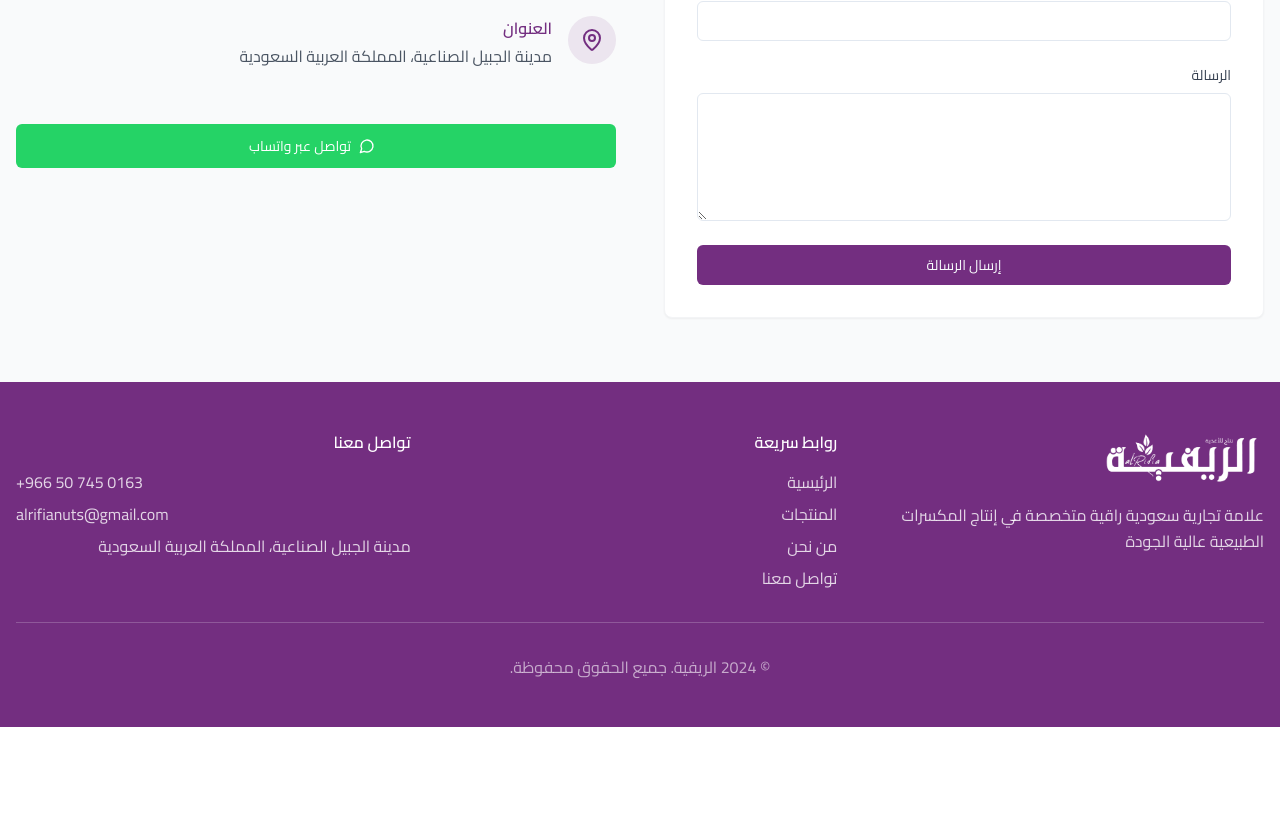
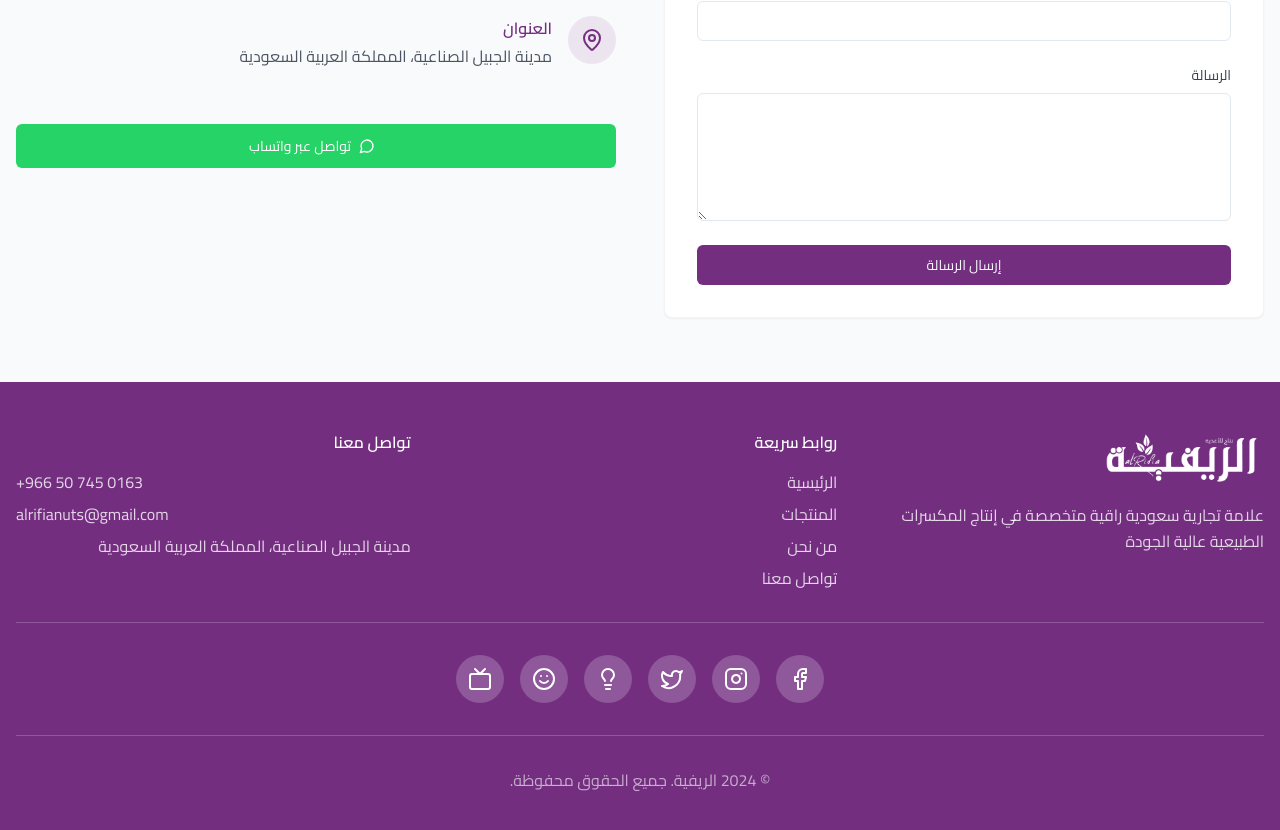
Before and after one commit to ahmedmayestro77/ALRIFIA, a Next.js app: page / in a window 1280 px wide. Shown: the part 3697-4527 px from the top of the page. Before the commit the page ends 4424 px from the top, so only its background shows below. Built offline with nearby package versions, Linux system fonts and the light colour scheme.

Commit message:
feat: add social media icons to footer
Add Facebook, Instagram, Twitter, Threads, Snapchat, and TikTok icons linking to LinkTree.

```diff
--- a/app/page.tsx
+++ b/app/page.tsx
@@ -20,6 +20,12 @@ import {
   CheckCircle,
   Menu,
   X,
+  Facebook,
+  Instagram,
+  Twitter,
+  Lightbulb,
+  Tv,
+  Smile,
 } from "lucide-react"
 
 export default function RifiaWebsite() {
@@ -675,7 +681,61 @@ export default function RifiaWebsite() {
             </div>
           </div>
 
-          <div className="border-t border-white/20 mt-8 pt-8 text-center text-white/60">
+          {/* Social Media Links */}
+          <div className="border-t border-white/20 mt-8 pt-8">
+            <div className="flex items-center justify-center gap-4 mb-8">
+              <Link
+                href="https://linktr.ee/Alrifianuts1"
+                target="_blank"
+                className="w-12 h-12 bg-white/20 hover:bg-white/30 rounded-full flex items-center justify-center transition-colors duration-300"
+                title="Facebook"
+              >
+                <Facebook className="w-6 h-6 text-white" />
+              </Link>
+              <Link
+                href="https://linktr.ee/Alrifianuts1"
+                target="_blank"
+                className="w-12 h-12 bg-white/20 hover:bg-white/30 rounded-full flex items-center justify-center transition-colors duration-300"
+                title="Instagram"
+              >
+                <Instagram className="w-6 h-6 text-white" />
+              </Link>
+              <Link
+                href="https://linktr.ee/Alrifianuts1"
+                target="_blank"
+                className="w-12 h-12 bg-white/20 hover:bg-white/30 rounded-full flex items-center justify-center transition-colors duration-300"
+                title="Twitter"
+              >
+                <Twitter className="w-6 h-6 text-white" />
+              </Link>
+              <Link
+                href="https://linktr.ee/Alrifianuts1"
+                target="_blank"
+                className="w-12 h-12 bg-white/20 hover:bg-white/30 rounded-full flex items-center justify-center transition-colors duration-300"
+                title="Threads"
+              >
+                <Lightbulb className="w-6 h-6 text-white" />
+              </Link>
+              <Link
+                href="https://linktr.ee/Alrifianuts1"
+                target="_blank"
+                className="w-12 h-12 bg-white/20 hover:bg-white/30 rounded-full flex items-center justify-center transition-colors duration-300"
+                title="Snapchat"
+              >
+                <Smile className="w-6 h-6 text-white" />
+              </Link>
+              <Link
+                href="https://linktr.ee/Alrifianuts1"
+                target="_blank"
+                className="w-12 h-12 bg-white/20 hover:bg-white/30 rounded-full flex items-center justify-center transition-colors duration-300"
+                title="TikTok"
+              >
+                <Tv className="w-6 h-6 text-white" />
+              </Link>
+            </div>
+          </div>
+
+          <div className="border-t border-white/20 pt-8 text-center text-white/60">
             <p>{language === "ar" ? "© 2024 الريفية. جميع الحقوق محفوظة." : "© 2024 RIFIA. All rights reserved."}</p>
           </div>
         </div>
```
Also changed, not shown: next-env.d.ts (added), 1 other file (tests, documents, lock files or other folders).
